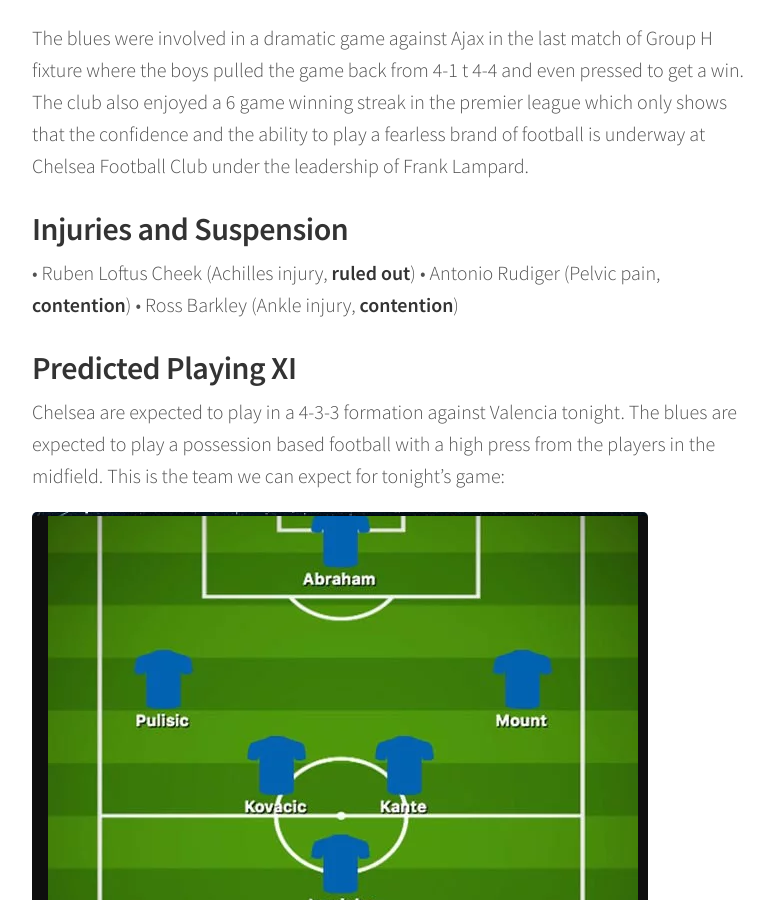
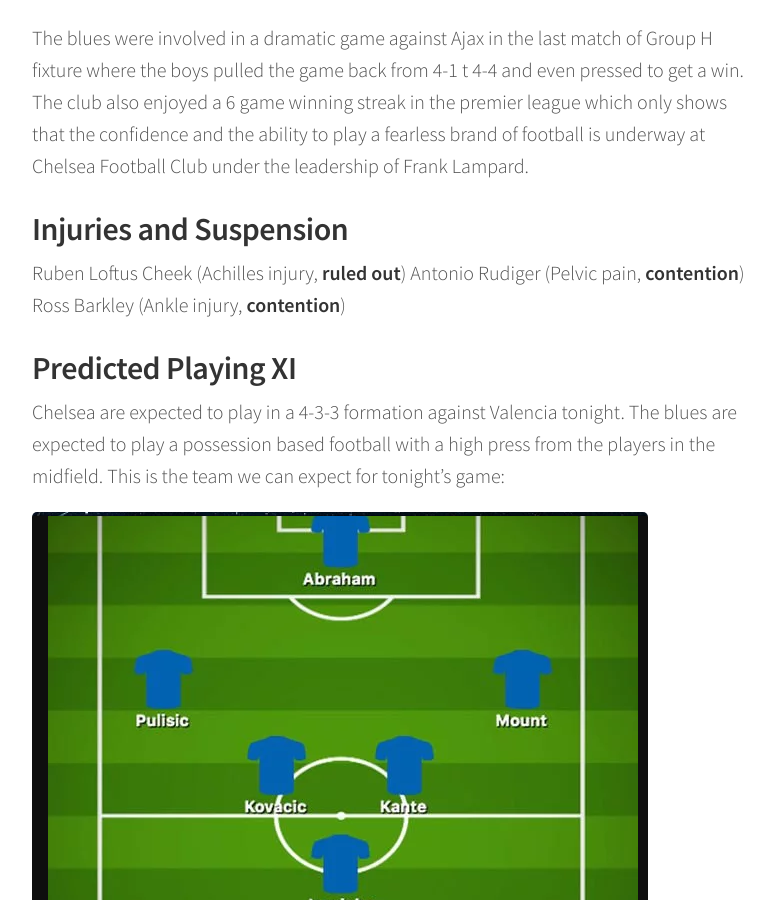
Before and after one commit to chelseafcindia/blog, a Jekyll site: the page built from _posts/2019-11-27-valencia-cf-vs-chelsea-fc-preview.markdown, in a window 1280 px wide and 900 px high, scrolled down 1590 px. Shown: the whole window, without its empty margins (248-1022 px from the left). Built offline with Jekyll 4.4.1, drawn with Linux system fonts in a browser that asks for light colours; comment, search, counter and statistics services are not loaded.

```diff
--- a/_posts/2019-11-27-valencia-cf-vs-chelsea-fc-preview.markdown
+++ b/_posts/2019-11-27-valencia-cf-vs-chelsea-fc-preview.markdown
@@ -41,9 +41,9 @@ The blues were involved in a dramatic game against Ajax in the last match of Gro
 
 ## Injuries and Suspension
 
-•	Ruben Loftus Cheek (Achilles injury, **ruled out**)
-•	Antonio Rudiger (Pelvic pain, **contention**)
-•	Ross Barkley (Ankle injury, **contention**)
+Ruben Loftus Cheek (Achilles injury, **ruled out**)
+Antonio Rudiger (Pelvic pain, **contention**)
+Ross Barkley (Ankle injury, **contention**)
 
 ## Predicted Playing XI
 
```
